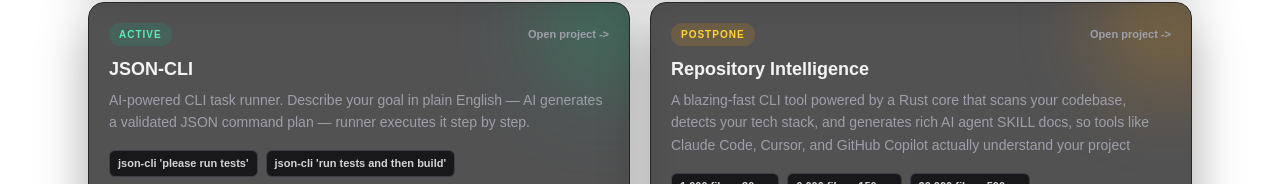
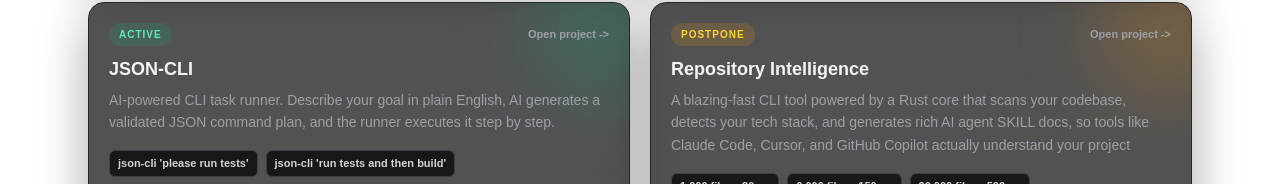
Before and after one commit to ekaone/prasetia-me, a Next.js app: page / in a window 1280 px wide. Shown: the part 376-560 px from the top of the page. Built offline with nearby package versions, Linux system fonts and the light colour scheme.

Commit message:
fix desc project list

```diff
--- a/app/data/project.ts
+++ b/app/data/project.ts
@@ -17,7 +17,7 @@
   {
     title: "JSON-CLI",
     description:
-      "AI-powered CLI task runner. Describe your goal in plain English — AI generates a validated JSON command plan — runner executes it step by step.",
+      "AI-powered CLI task runner. Describe your goal in plain English, AI generates a validated JSON command plan, and the runner executes it step by step.",
     active: true,
     stack: [
       "json-cli 'please run tests'",
```
